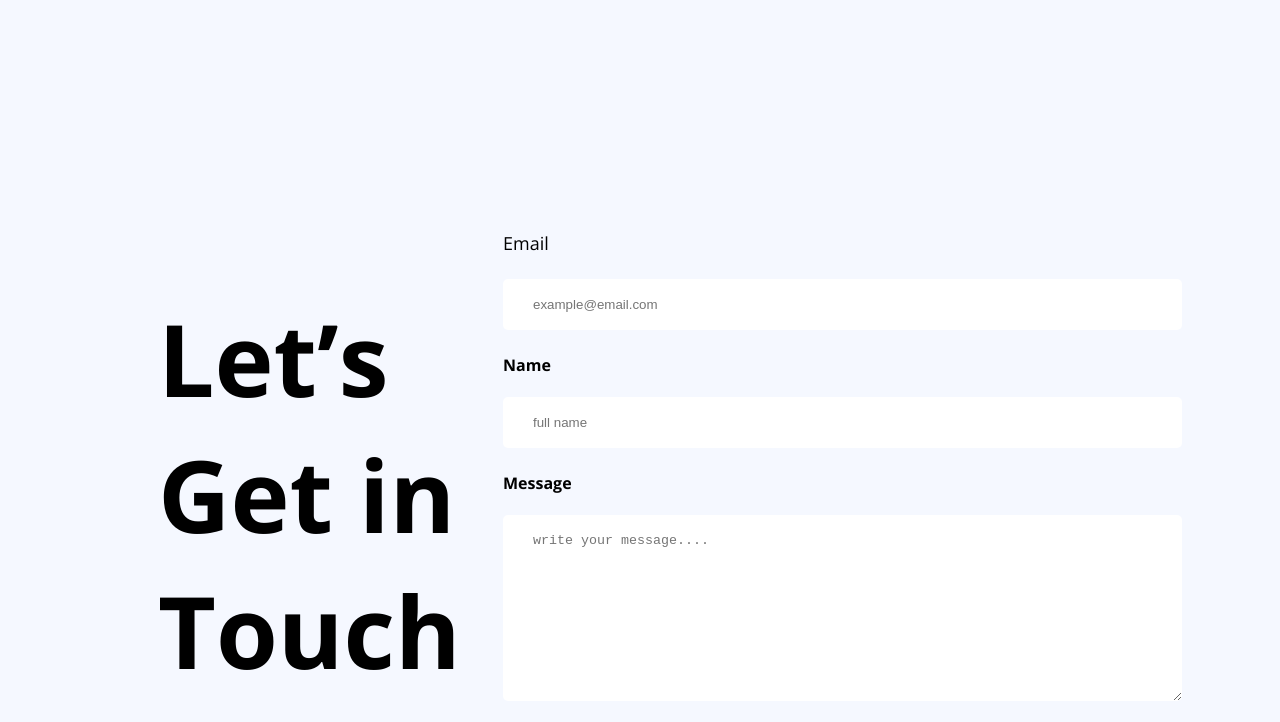
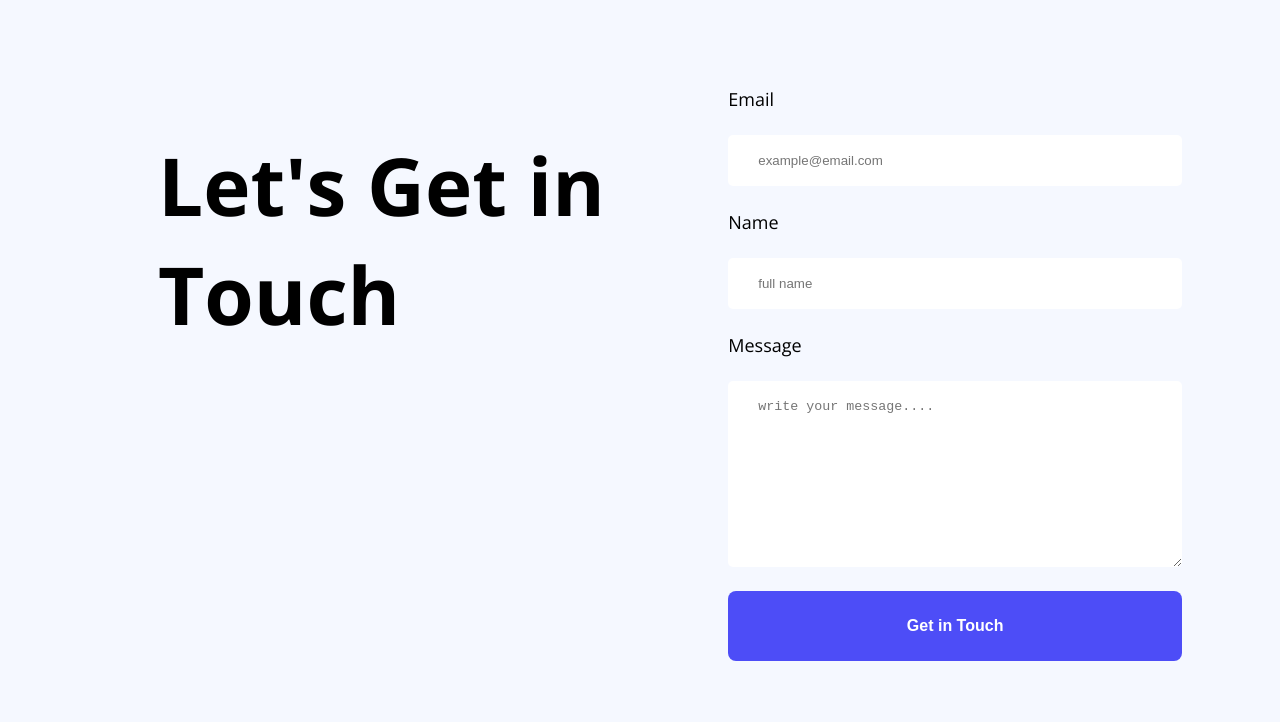
Before and after one commit to tahrimsakib/ASSIGNMENT-01, a plain HTML site: page index.html in a window 1280 px wide. Shown: the part 1873-2595 px from the top of the page. Drawn offline with nearby package versions, Linux system fonts and the light colour scheme.

Commit message:
fixed some iccue

```diff
--- a/index.html
+++ b/index.html
@@ -27,7 +27,7 @@
             <button class="btn">Sign Up</button>
         </nav>
         <div class="header-cap">
-            <h1>Cool Dark UI Template for Webflow Agencies!</h1>
+            <h1>Cool Dark UI Template for <span>Webflow</span> Agencies!</h1>
             <button class="btn">Stay Focused</button>
         </div>
 
@@ -65,15 +65,15 @@
 
         <section class="form-section">
             <div>
-                <h1 class="form-caption">Let’s Get in Touch</h1>
+                <h1 class="form-caption">Let's Get in Touch</h1>
             </div>
-            <div class="form">
+            <div class="feedback-form">
                 <form action="">
                     <h4 class="form-h4 open-sans-inter">Email</h4>
                     <input type="email" name="" id="" placeholder="example@email.com">
-                    <h4 class="open-sans-inter">Name</h4>
+                    <h4 class="form-h4 open-sans-inter">Name</h4>
                     <input type="text" name="" id="" placeholder="full name">
-                    <h4 class="open-sans-inter">Message</h4>
+                    <h4 class="form-h4 open-sans-inter">Message</h4>
                     <textarea name="" id="" cols="30" rows="10" placeholder="write your message...."></textarea>
                     <input class="btn btn-getin" type="Get in Touch" value="Get in Touch">
                 </form>
--- a/style/style.css
+++ b/style/style.css
@@ -1,6 +1,7 @@
 body {
     background-color: rgb(245, 248, 255);
 }
+
 .open-sans-raleway {
     font-family: "Open Sans", sans-serif;
     font-optical-sizing: auto;
@@ -31,7 +32,7 @@ header {
 
 .hear-logo {
     font-size: 34px;
-    font-weight: 900;
+    font-weight: 800;
     color: #4E47FF;
 }
 
@@ -60,9 +61,9 @@ header {
 }
 
 .header-cap h1 {
-    font-size: 75px;
+    font-size: 65px;
     font-weight: bold;
-    /* padding-bottom: 30px; */
+    color: #252432;
 }
 
 .action-container {
@@ -130,7 +131,6 @@ header {
 
 
 
-
 .form-section {
     margin: 10px 150px;
     padding: 70px 0px;
@@ -139,17 +139,21 @@ header {
 }
 
 .form-caption {
-    font-size: 100px;
+    font-size: 80px;
     font-weight: bold;
 }
-.form-h4{
+
+.form-h4 {
     font-size: 18px;
     font-weight: 400;
     color: rgba(0, 0, 0, 1);
 }
-.form input[type="text"],
-.form input[type="email"],
-.form textarea {
+.feedback-form{
+    width: 490px;
+}
+.feedback-form input[type="text"],
+.feedback-form input[type="email"],
+.feedback-form textarea {
     height: 64ox;
     border: none;
     margin-bottom: 24px;
@@ -164,12 +168,15 @@ header {
     font-size: 16px;
     font-weight: bold;
     text-align: center;
-    padding: 19px 200px;
+    padding: 10px 30px;
+    width: 100%;
 }
-footer{
+
+footer {
     background-color: rgb(255, 255, 255);
     margin: 0;
 }
+
 footer section {
     text-align: center;
     padding: 23px 454px 45px 454px;
```
Lines whose indentation alone changed are shown as unchanged.
